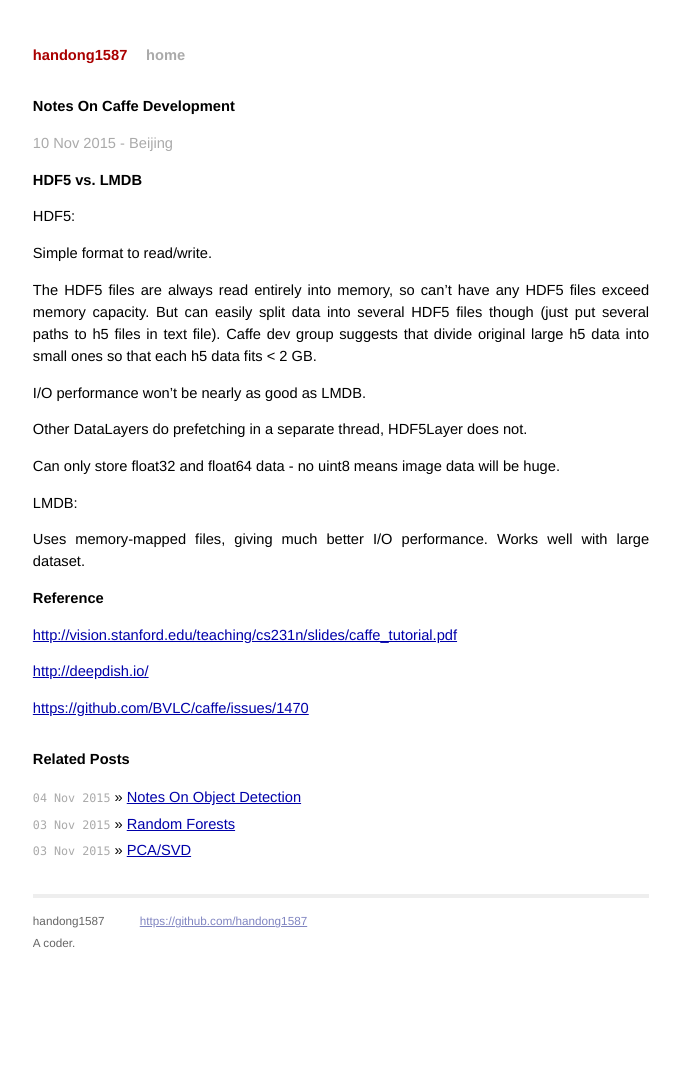
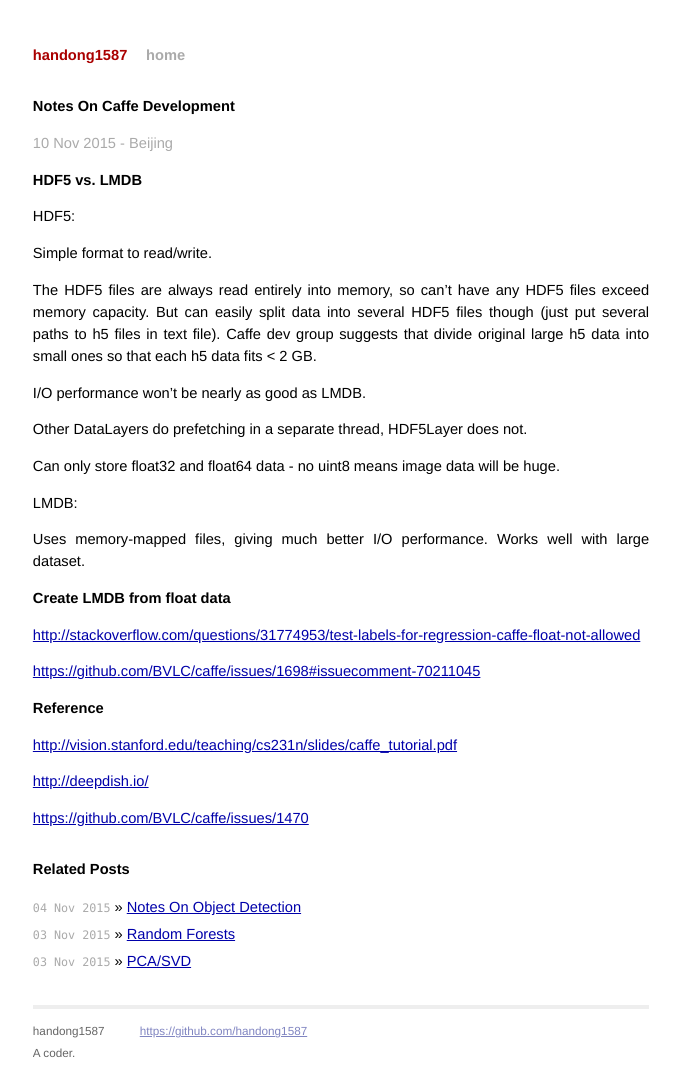
Before and after one commit to handong1587/handong1587.github.io, a Jekyll site: the page built from _posts/deep_learning/2015-11-10-notes-on-caffe-dev.md, in a window 1280 px wide. Shown: the whole page, without its empty margins (299-979 px from the left). Built offline with Jekyll 4.4.1, drawn with Linux system fonts in a browser that asks for light colours; Markdown is read by kramdown in place of the engine named in the settings; comment, search, counter and statistics services are not loaded; before the commit the page ends 966 px from its top, so only the background shows below that.

Commit message:
update notes-on-caffe-dev.md

```diff
--- a/_posts/deep_learning/2015-11-10-notes-on-caffe-dev.md
+++ b/_posts/deep_learning/2015-11-10-notes-on-caffe-dev.md
@@ -27,6 +27,12 @@ LMDB:
 
 Uses memory-mapped files, giving much better I/O performance. Works well with large dataset.
 
+# Create LMDB from float data
+
+[http://stackoverflow.com/questions/31774953/test-labels-for-regression-caffe-float-not-allowed](http://stackoverflow.com/questions/31774953/test-labels-for-regression-caffe-float-not-allowed)
+
+[https://github.com/BVLC/caffe/issues/1698#issuecomment-70211045](https://github.com/BVLC/caffe/issues/1698#issuecomment-70211045)
+
 # Reference
 
 [http://vision.stanford.edu/teaching/cs231n/slides/caffe_tutorial.pdf](http://vision.stanford.edu/teaching/cs231n/slides/caffe_tutorial.pdf)
```
